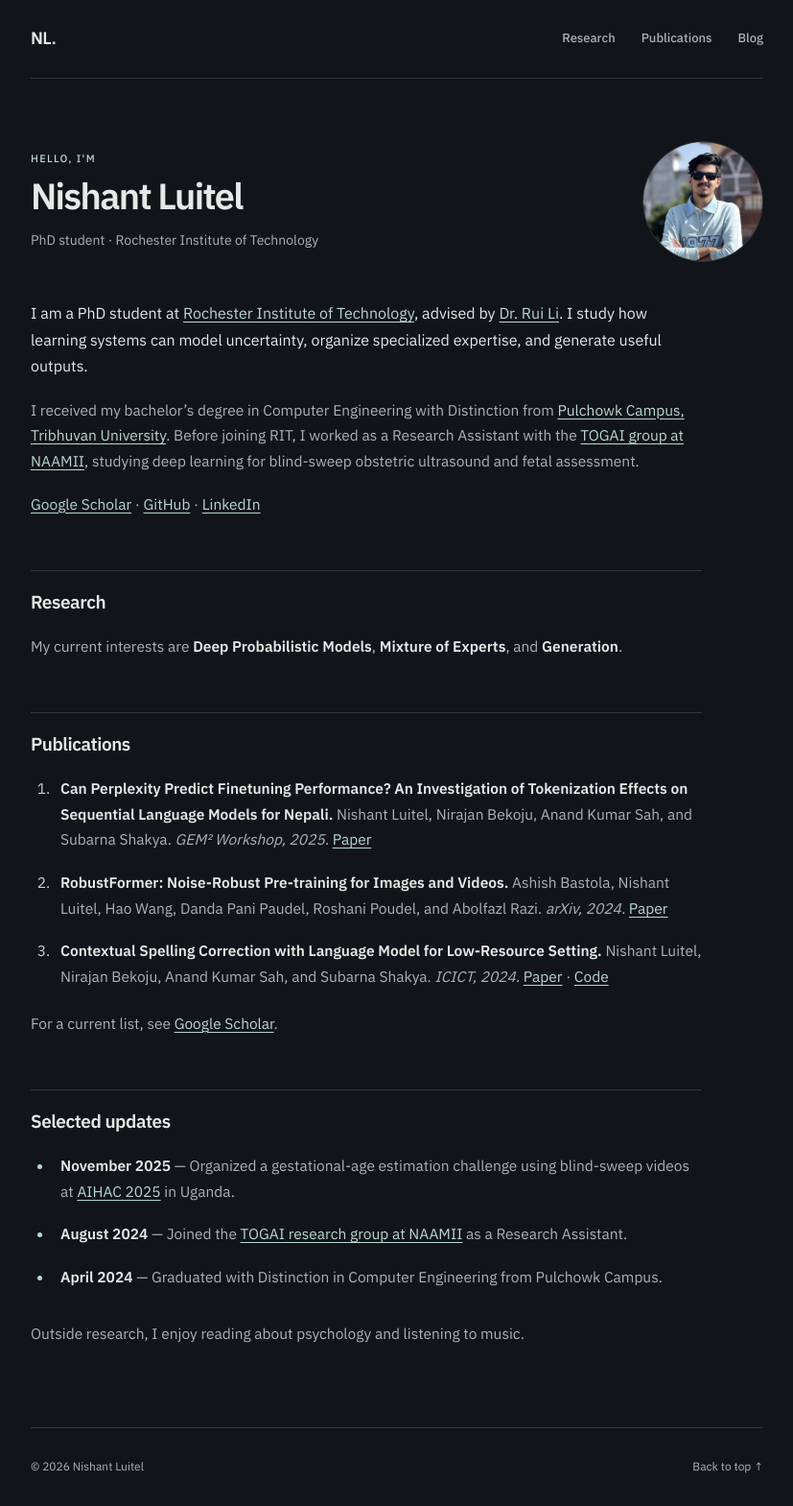
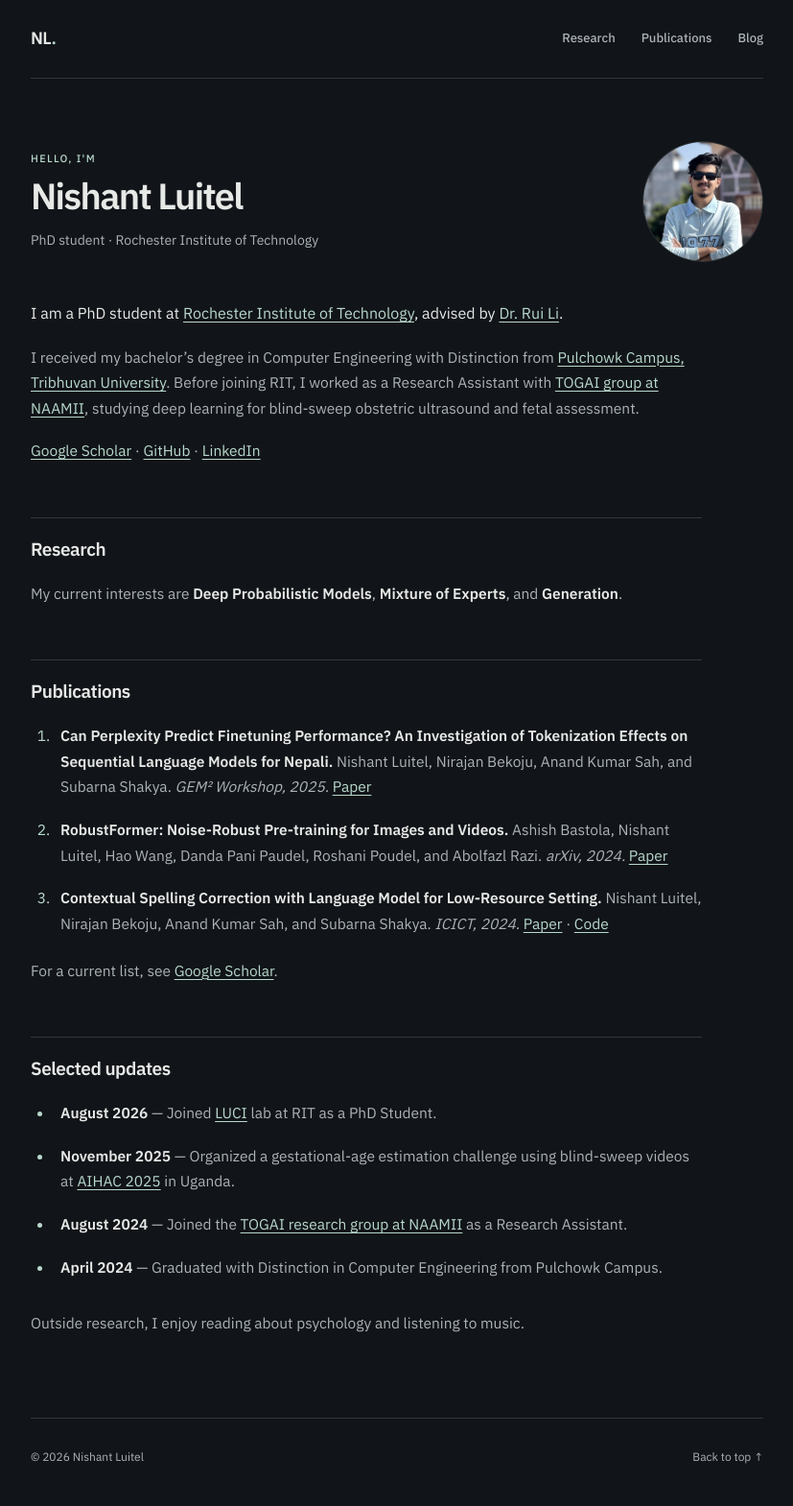
Before and after one commit to NishantLuitel/NishantLuitel.github.io, a Jekyll site: the page built from index.md, in a window 1280 px wide. Shown: the whole page at 96% size, without its empty margins (226-1053 px from the left). Built offline with Jekyll 4.4.1, drawn with Linux system fonts in a browser that asks for light colours.

Commit message:
Simplify introduction in index.md
Removed some details about research focus and previous work experience to streamline the introduction.

```diff
--- a/index.md
+++ b/index.md
@@ -5,9 +5,9 @@ role: PhD student · Rochester Institute of Technology
 home: true
 ---
 
-I am a PhD student at [Rochester Institute of Technology](https://www.rit.edu/), advised by [Dr. Rui Li](https://www.rit.edu/ai/directory/rxlics-rui-li). I study how learning systems can model uncertainty, organize specialized expertise, and generate useful outputs.
+I am a PhD student at [Rochester Institute of Technology](https://www.rit.edu/), advised by [Dr. Rui Li](https://www.rit.edu/ai/directory/rxlics-rui-li).
 
-I received my bachelor's degree in Computer Engineering with Distinction from [Pulchowk Campus, Tribhuvan University](https://pcampus.edu.np/). Before joining RIT, I worked as a Research Assistant with the [TOGAI group at NAAMII](https://naamii.org/research/research-groups/togai_transforming_global_health_with_ai), studying deep learning for blind-sweep obstetric ultrasound and fetal assessment.
+I received my bachelor's degree in Computer Engineering with Distinction from [Pulchowk Campus, Tribhuvan University](https://pcampus.edu.np/). Before joining RIT, I worked as a Research Assistant with [TOGAI group at NAAMII](https://naamii.org/research/research-groups/togai_transforming_global_health_with_ai), studying deep learning for blind-sweep obstetric ultrasound and fetal assessment.
 
 [Google Scholar](https://scholar.google.com/citations?user=N7voXrAAAAAJ&hl=en&oi=ao) · [GitHub](https://github.com/NishantLuitel) · [LinkedIn](https://www.linkedin.com/in/nishant-luitel)
 
@@ -27,6 +27,7 @@ For a current list, see [Google Scholar](https://scholar.google.com/citations?us
 
 ## Selected updates
 
+- **August 2026** — Joined [LUCI](https://ruililuci.com//) lab at RIT as a PhD Student.
 - **November 2025** — Organized a gestational-age estimation challenge using blind-sweep videos at [AIHAC 2025](https://conference.makerereaihealthlab.com/#programme) in Uganda.
 - **August 2024** — Joined the [TOGAI research group at NAAMII](https://www.naamii.org.np/research-group/togai/) as a Research Assistant.
 - **April 2024** — Graduated with Distinction in Computer Engineering from Pulchowk Campus.
```
